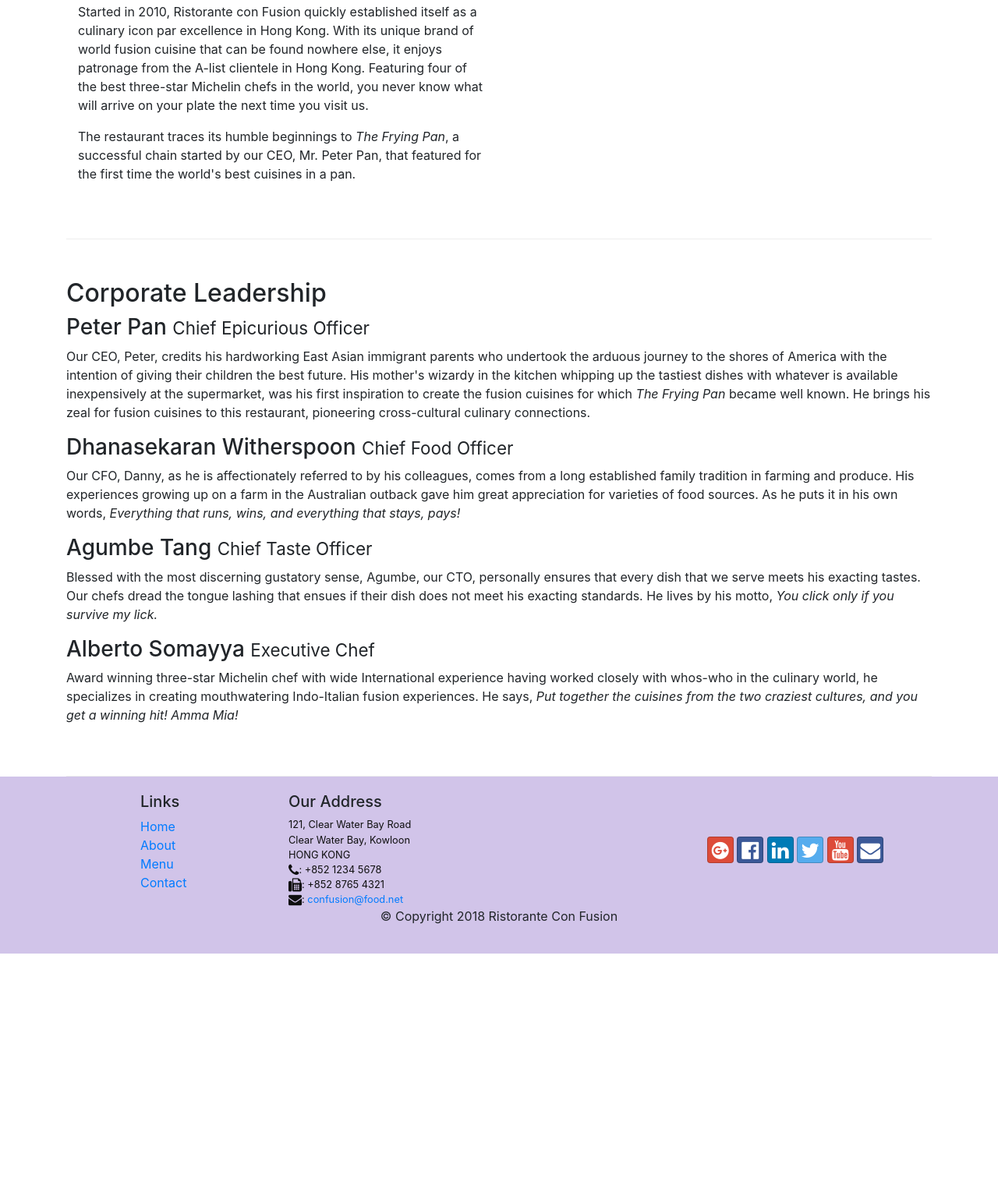
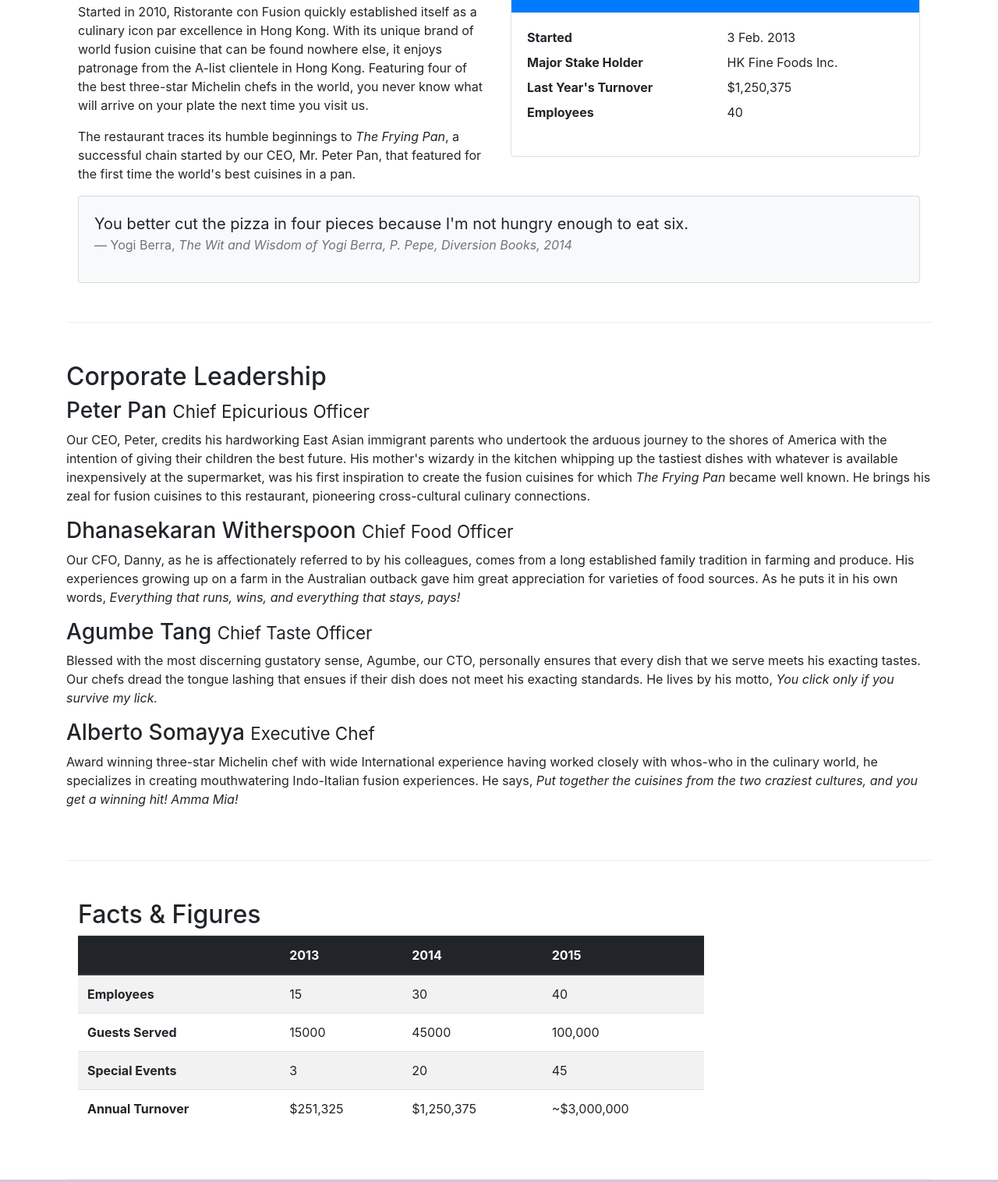
Before and after one commit to kalpnilanjan/Front-End-Web-UI-Frameworks-and-Tools-Bootstrap-4, a website: page aboutus.html in a window 1280 px wide. Shown: the part 558-2074 px from the top of the page at 78% size. Before the commit the page ends 1781 px from the top, so only its background shows below. Drawn offline with nearby package versions, Linux system fonts and the light colour scheme.

Commit message:
Tables and Cards

```diff
--- a/aboutus.html
+++ b/aboutus.html
@@ -55,15 +55,41 @@
         </div>
 
         <div class="row row-content">
-            <div class="col-6">
+            <div class="col-sm-6">
                 <h2>Our History</h2>
                 <p>Started in 2010, Ristorante con Fusion quickly established itself as a culinary icon par excellence in Hong Kong. With its unique brand of world fusion cuisine that can be found nowhere else, it enjoys patronage from the A-list clientele in Hong Kong.  Featuring four of the best three-star Michelin chefs in the world, you never know what will arrive on your plate the next time you visit us.</p>
                 <p>The restaurant traces its humble beginnings to <em>The Frying Pan</em>, a successful chain started by our CEO, Mr. Peter Pan, that featured for the first time the world's best cuisines in a pan.</p>
             </div>
-            <div>
+            <div class="col-12 col-sm-6">
+                <div class="card">
+                    <h3 class="card-header bg-primary text-white">Facts At a Glance</h3>
+                    <div class="card-body">
+                        <dl class="row">
+                            <dt class="col-6">Started</dt>
+                            <dd class="col-6">3 Feb. 2013</dd>
+                            <dt class="col-6">Major Stake Holder</dt>
+                            <dd class="col-6">HK Fine Foods Inc.</dd>
+                            <dt class="col-6">Last Year's Turnover</dt>
+                            <dd class="col-6">$1,250,375</dd>
+                            <dt class="col-6">Employees</dt>
+                            <dd class="col-6">40</dd>
+                        </dl>
+                    </div>
+                </div>
+            </div>
+            <div class="col-12">
+                <div class="card card-body bg-light">
+                    <blockquote class="blockquote">
+                        <p class="mb-0">You better cut the pizza in four pieces because
+                            I'm not hungry enough to eat six.</p>
+                        <footer class="blockquote-footer">Yogi Berra,
+                            <cite title="Source Title">The Wit and Wisdom of Yogi Berra,
+                            P. Pepe, Diversion Books, 2014</cite>
+                        </footer>
+                    </blockquote>
+                </div>
             </div>
         </div>
-
 
         <div class="row row-content">
             <div col="col-12">
@@ -79,6 +105,49 @@
             </div>
        </div>
 
+       <div class="row row-content">
+            <div class="col-12 col-sm-9">
+                <h2>Facts &amp; Figures</h2>
+                <div class="table-responsive">
+                    <table class="table table-striped">
+                        <thead class="thead-dark">
+                            <tr>
+                                <th>&nbsp;</th>
+                                <th>2013</th>
+                                <th>2014</th>
+                                <th>2015</th>
+                            </tr>
+                        </thead>
+                        <tbody>
+                            <tr>
+                                <th>Employees</th>
+                                <td>15</td>
+                                <td>30</td>
+                                <td>40</td>
+                            </tr>
+                            <tr>
+                                <th>Guests Served</th>
+                                <td>15000</td>
+                                <td>45000</td>
+                                <td>100,000</td>
+                            </tr>
+                            <tr>
+                                <th>Special Events</th>
+                                <td>3</td>
+                                <td>20</td>
+                                <td>45</td>
+                            </tr>
+                            <tr>
+                                <th>Annual Turnover</th>
+                                <td>$251,325</td>
+                                <td>$1,250,375</td>
+                                <td>~$3,000,000</td>
+                            </tr>
+                        </tbody>
+                    </table>
+                </div>
+            </div>
+       </div>
     </div>
 
     <footer class="footer">
```
Also changed, not shown: contactus.html (+2 -2 lines).
